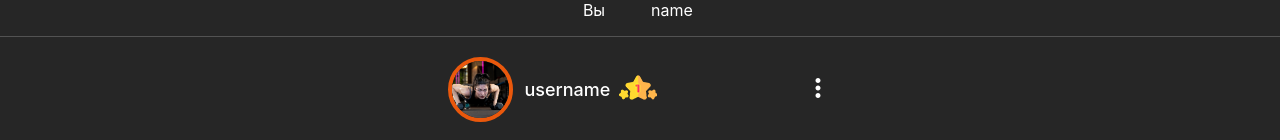
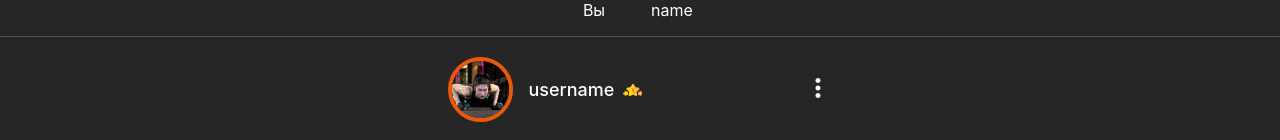
Before and after one commit to EvgenyTrizno/sport-app, a React (Create React App) app: page /feed in a window 1280 px wide. Shown: the part 138-278 px from the top of the page. Built offline with nearby package versions, Linux system fonts and the light colour scheme.

Commit message:
modified

```diff
--- a/src/components/app/App.js
+++ b/src/components/app/App.js
@@ -1,6 +1,6 @@
 import {BrowserRouter as Router, Route, Switch} from 'react-router-dom';
 
-import { SignInPage, SignUpPage, MainPage, SearchPage, MessengerPage } from '../../pages';
+import { SignInPage, SignUpPage, MainPage, SearchPage, MessengerPage, ProfilePage, CreatePostPage, ShortVideoPage } from '../../pages';
 
 import '../../styles/reset.scss';
 import '../../styles/vars.scss';
@@ -26,6 +26,15 @@ const App = () => {
                 <Route exact path='/messenger'>
                     <MessengerPage/>
                 </Route>
+                <Route exact path='/profile'>
+                    <ProfilePage/>
+                </Route>
+                <Route exact path='/create-post'>
+                    <CreatePostPage/>
+                </Route>
+                <Route exact path='/short-video'>
+                    <ShortVideoPage/>
+                </Route>
             </Switch>
         </Router>
     );
--- a/src/components/postsSkelet/PostSkelet.js
+++ b/src/components/postsSkelet/PostSkelet.js
@@ -16,7 +16,7 @@ const PostSkelet = () => {
                         className='post__user-avatar'
                         src={avatar}
                         alt="user avatar" />
-                    <p className='post__username verified-user'>
+                    <p className='post__username username verified-user'>
                         username
                     </p>
                     <div className="post__username-settings">
--- a/src/components/postsSkelet/PostSkelet.scss
+++ b/src/components/postsSkelet/PostSkelet.scss
@@ -18,8 +18,6 @@
         display: flex;
         align-items: center;
         margin-left: 0.75rem;
-        font-size: 18px;
-        font-weight: 500;
     }
     &__username-settings {
         position: absolute;
@@ -47,12 +45,3 @@
         color: var(--tags-color);
     }
 }
-
-.verified-user::after {
-    content: url(../../assets/star.png);
-    width: 40px;
-    height: 40px;
-    display: flex;
-    align-items: center;
-    margin-left: 0.55rem;
-}
--- a/src/pages/index.js
+++ b/src/pages/index.js
@@ -3,5 +3,8 @@ import SignUpPage from './SignUpPage';
 import MainPage from "./MainPage";
 import SearchPage from './SearchPage';
 import MessengerPage from './MessengerPage';
+import ProfilePage from './ProfilePage';
+import CreatePostPage from './CreatePostPage';
+import ShortVideoPage from './ShortVideoPage'
 
-export { SignInPage, SignUpPage, MainPage, SearchPage, MessengerPage };
+export { SignInPage, SignUpPage, MainPage, SearchPage, MessengerPage, ProfilePage, CreatePostPage, ShortVideoPage };
--- a/src/styles/global.scss
+++ b/src/styles/global.scss
@@ -14,3 +14,16 @@
     height: 40px;
     object-fit: cover;
 }
+
+.username {
+    font-size: 18px;
+    font-weight: 500;
+    margin-left: 1rem;
+}
+
+.verified-user::after {
+    content: url(../assets/star.png);
+    display: flex;
+    align-items: center;
+    margin-left: 0.55rem;
+}
```
Also changed, not shown: src/assets/star.png.
